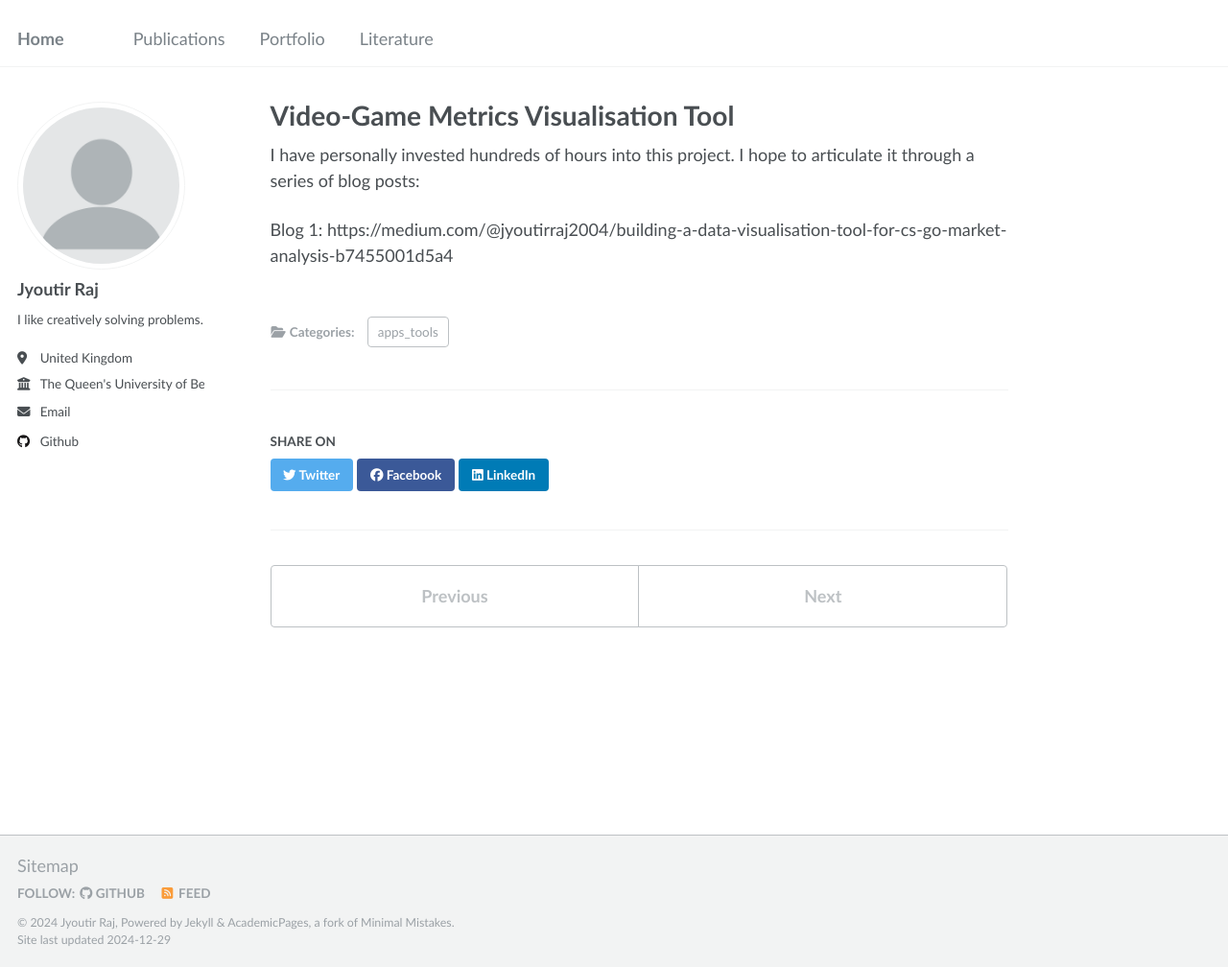
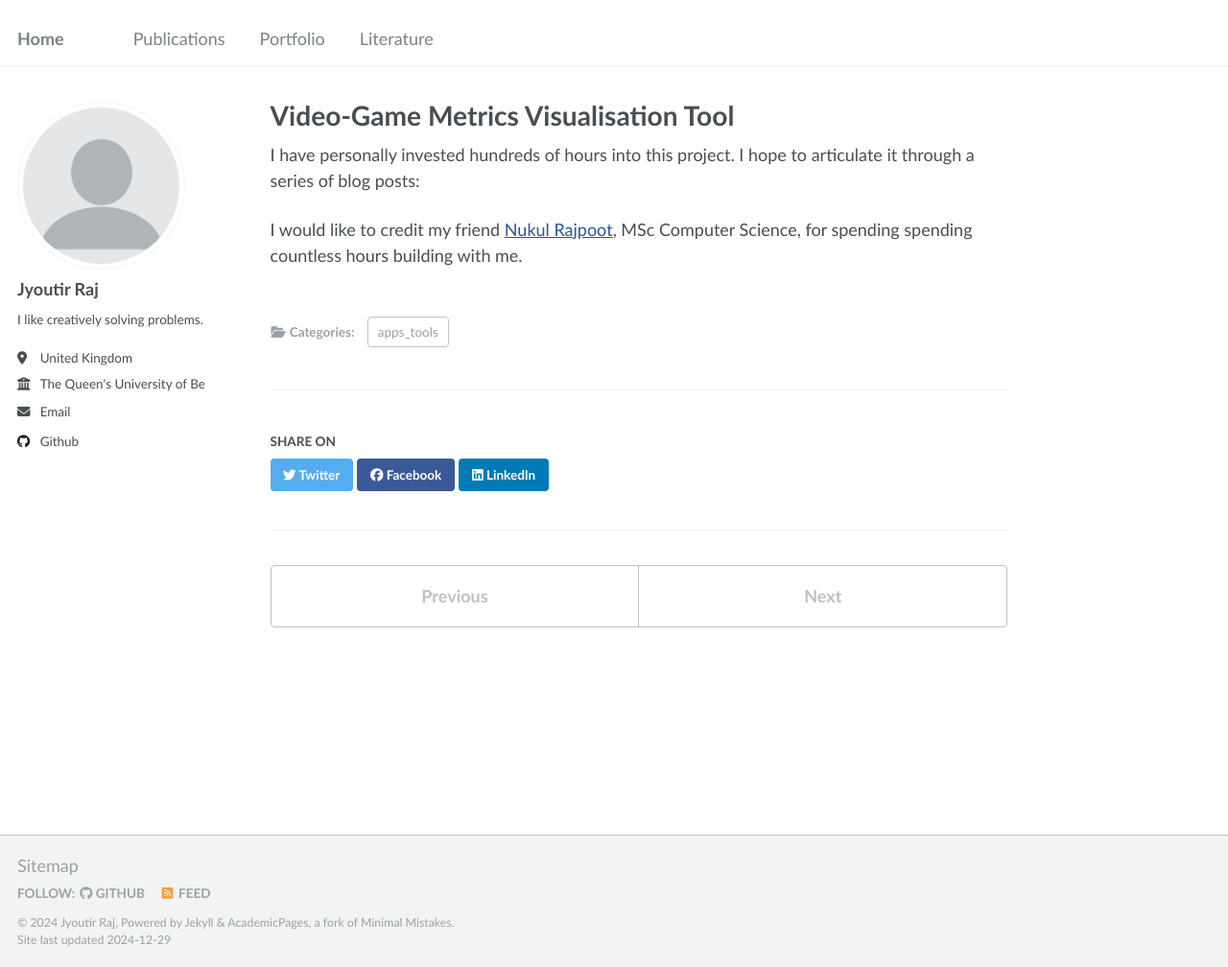
Before and after one commit to jyoutir/jyoutir.github.io, a Jekyll site: the page built from _portfolio/portfolio-game-markets.md, in a window 1280 px wide and 1008 px high. Shown: the whole window at 96% size. Built offline with Jekyll 4.4.1, drawn with Linux system fonts in a browser that asks for light colours.

Commit message:
added clickable links for blog

```diff
--- a/_portfolio/portfolio-game-markets.md
+++ b/_portfolio/portfolio-game-markets.md
@@ -9,4 +9,6 @@ website: "https://github.com/nukul-rajpoot/game_price_prediction"
 
 I have personally invested hundreds of hours into this project. I hope to articulate it through a series of blog posts:
 
-Blog 1: https://medium.com/@jyoutirraj2004/building-a-data-visualisation-tool-for-cs-go-market-analysis-b7455001d5a4
+[1]: [Building the Data Pipeline](https://medium.com/@jyoutirraj2004/building-a-data-visualisation-tool-for-cs-go-market-analysis-b7455001d5a4)
+
+I would like to credit my friend [Nukul Rajpoot](https://github.com/nukul-rajpoot), MSc Computer Science, for spending spending countless hours building with me.
```
